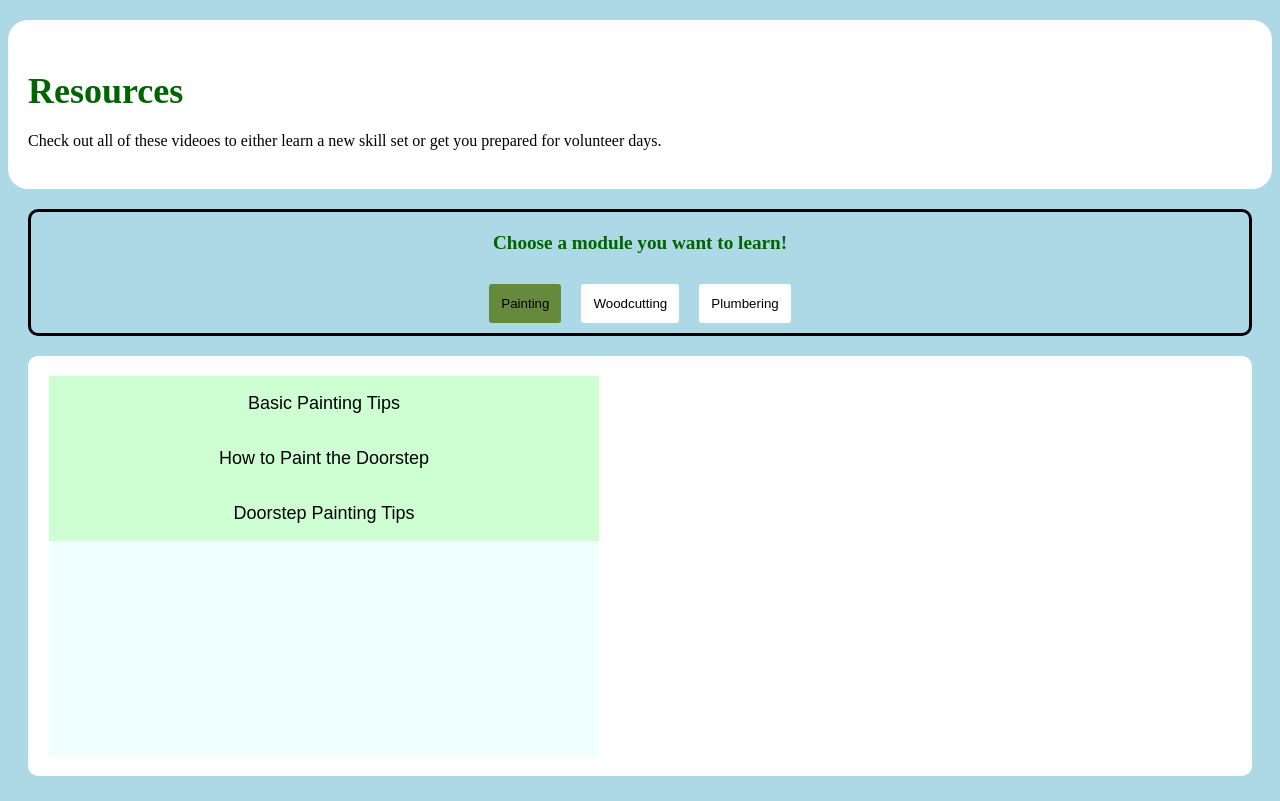
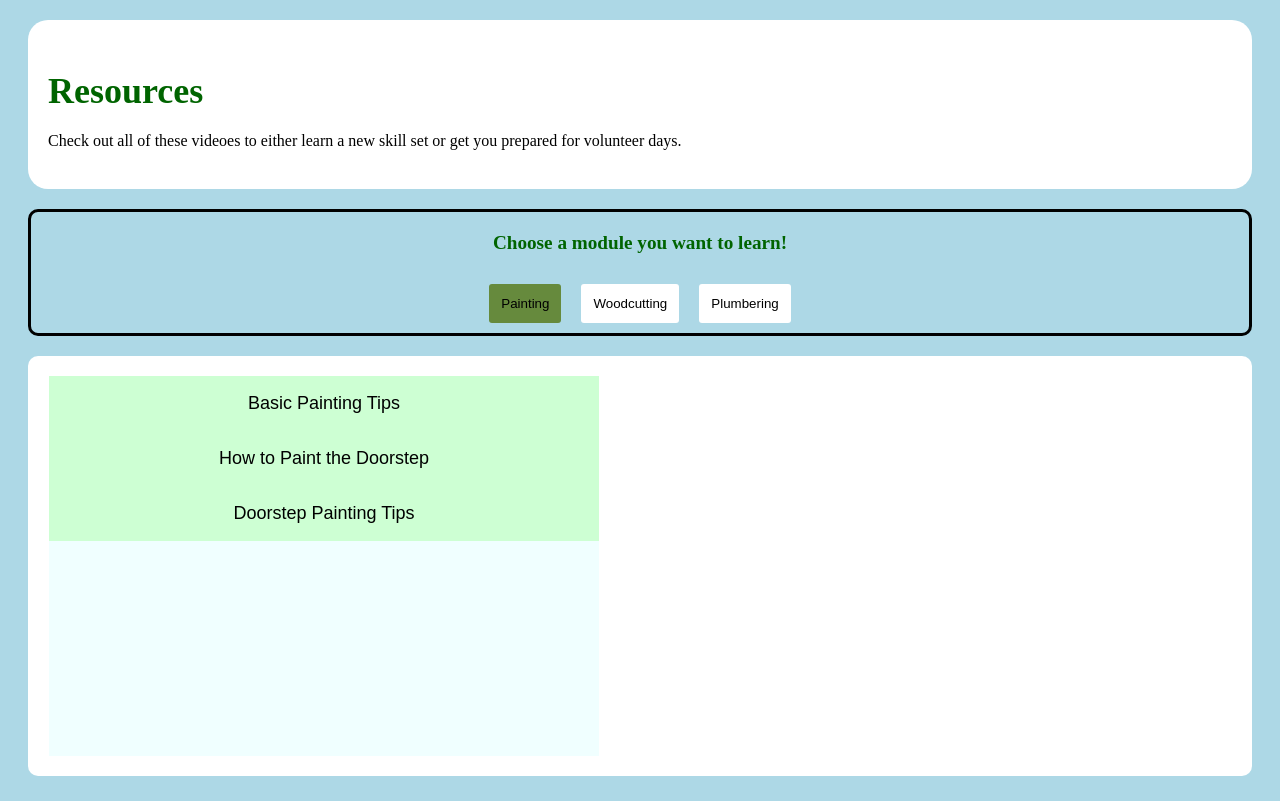
Before and after one commit to cfgchicago23/Team-7, a React (Create React App) app in the folder frontend/: page /resources in a window 1280 px wide. Built offline with nearby package versions, Linux system fonts and the light colour scheme.

Commit message:
added minor changes to resources header style

```diff
--- a/frontend/src/pages/resource_page.css
+++ b/frontend/src/pages/resource_page.css
@@ -1,8 +1,7 @@
 .resource-page-header {
     background-color: white;
     padding: 20px;
-    margin-top: 20px;
-    margin-bottom: 20px;
+    margin: 20px;
     border-radius: 20px;
 }
 
```
